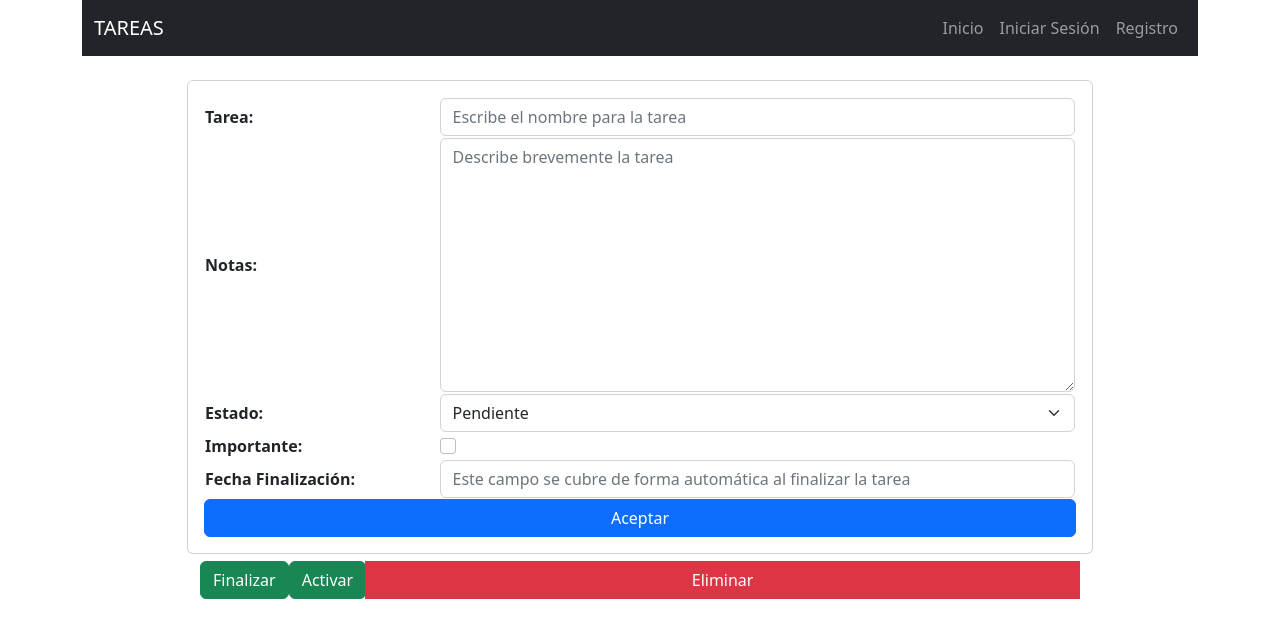
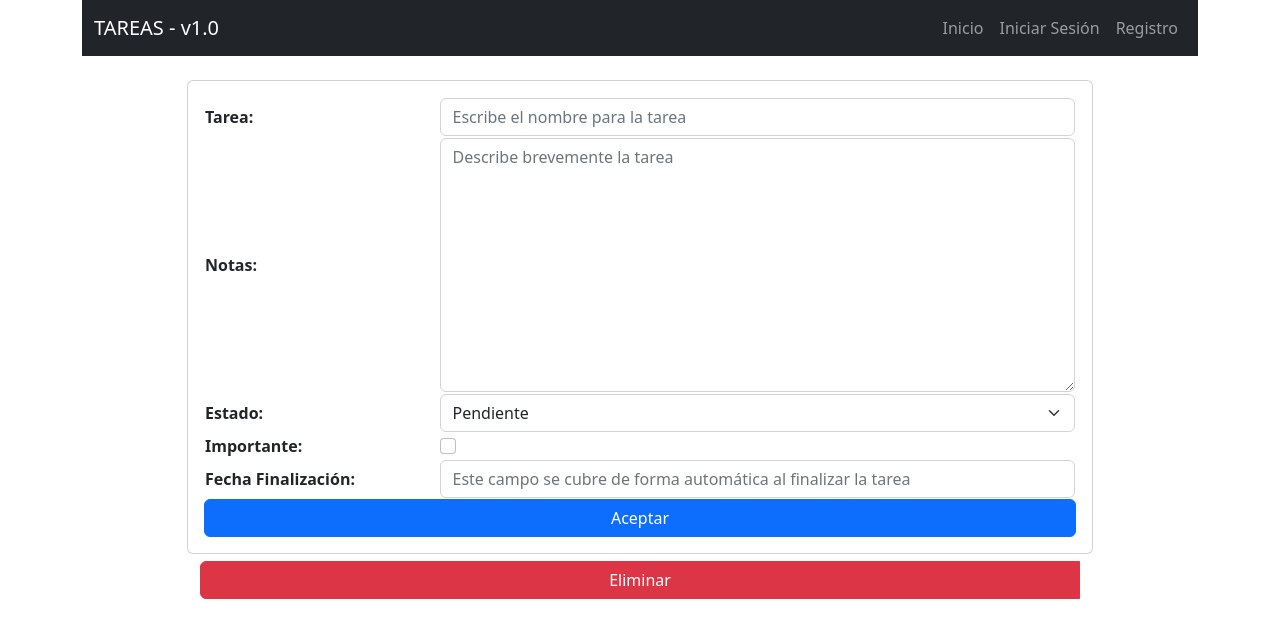
Before and after one commit to ollomon/tareas, a Django app: template apptareas/templates/detalle_tarea.html in a window 1280 px wide. Shown: the top 638 px of the page. Run offline with Django 4.2, Linux system fonts and the light colour scheme; the template is opened without the code that fills it: values that come from a table or form of the project are taken from there, others are empty.

Commit message:
Cambio Formulario Edición Tareas

```diff
--- a/apptareas/forms.py
+++ b/apptareas/forms.py
@@ -2,15 +2,33 @@ from dataclasses import fields
 #from django.forms import ModelForm
 from django import forms
 from .models import Tarea
+from datetime import datetime
 
 class FormularioTarea(forms.ModelForm):
+    ESTADO_CHOICES = [
+        ('Pendiente', 'Pendiente'),
+        ('Finalizado', 'Finalizado'),
+    ]
+    estado = forms.ChoiceField(choices=ESTADO_CHOICES, widget=forms.Select(attrs={'class': 'form-select'}))
+
     class Meta:
         model = Tarea
         fields = ['tarea', 'notas', 'estado', 'importante', 'fechafin']
         widgets = {
             'tarea': forms.TextInput(attrs={'class':'form-control', 'placeholder':'Escribe el nombre para la tarea' }),
             'notas': forms.Textarea(attrs={'class':'form-control', 'placeholder':'Describe brevemente la tarea'  }),
-            'estado': forms.TextInput(attrs={'class':'form-select'}),
             'importante': forms.CheckboxInput(attrs={'class':'form-check-input'}),
             'fechafin': forms.TextInput(attrs={'class':'form-control', 'placeholder':'Este campo se cubre de forma automática al finalizar la tarea'  }),
         }
+
+    # El método clean se llama de forma automática cuando se valida el formulario en Django
+    def clean(self):
+        cleaned_data = super().clean()
+        estado = cleaned_data.get('estado')
+
+        if estado == 'Finalizado':
+            cleaned_data['fechafin'] = datetime.now()
+        else:
+            cleaned_data['fechafin'] = None
+
+        return cleaned_data
--- a/apptareas/templates/base.html
+++ b/apptareas/templates/base.html
@@ -12,9 +12,9 @@
     <nav class="navbar navbar-expand-lg bg-dark navbar-dark">
         <div class="container-fluid">
             {% if user.is_authenticated %}
-            <a class="navbar-brand" href="/">TAREAS - ({{user.username}})</a>
+            <a class="navbar-brand" href="/">TAREAS - v1.0 - ({{user.username}})</a>
             {% else %}
-            <a class="navbar-brand" href="/">TAREAS</a>
+            <a class="navbar-brand" href="/">TAREAS - v1.0</a>
             {% endif %}
             <button class="navbar-toggler" type="button" data-bs-toggle="collapse" data-bs-target="#navbarNav" aria-controls="navbarNav" aria-expanded="false" aria-label="Toggle navigation">
               <span class="navbar-toggler-icon"></span>
--- a/apptareas/templates/detalle_tarea.html
+++ b/apptareas/templates/detalle_tarea.html
@@ -14,14 +14,6 @@
                 <button class="btn btn-primary">Aceptar</button>
             </form>
             <div class="btn btn-group d-flex justify-content-between">
-                <form action ="{% url 'finalizar_tarea' tarea.id %}" method="POST">
-                    {% csrf_token %}
-                    <button class="btn btn-success">Finalizar</button>
-                </form>
-                <form action ="{% url 'activar_tarea' tarea.id %}" method="POST">
-                    {% csrf_token %}
-                    <button class="btn btn-success">Activar</button>
-                </form>
                 <a class="btn btn-danger" onclick=confirmar()>Eliminar</a>
                 <form action ="{% url 'eliminar_tarea' tarea.id %}" method="POST">
                     {% csrf_token %}
@@ -34,7 +26,7 @@
 </main>
 <script>
     function confirmar(){
-        if (confirm("¿Desea Eliminar el Registro Actual?") == true){
+        if (confirm("¿Desea Eliminar la Tarea Actual?", "Si", "No") == true){
             var idboton = document.getElementById("eliminar");
             idboton.click();
         }
```
